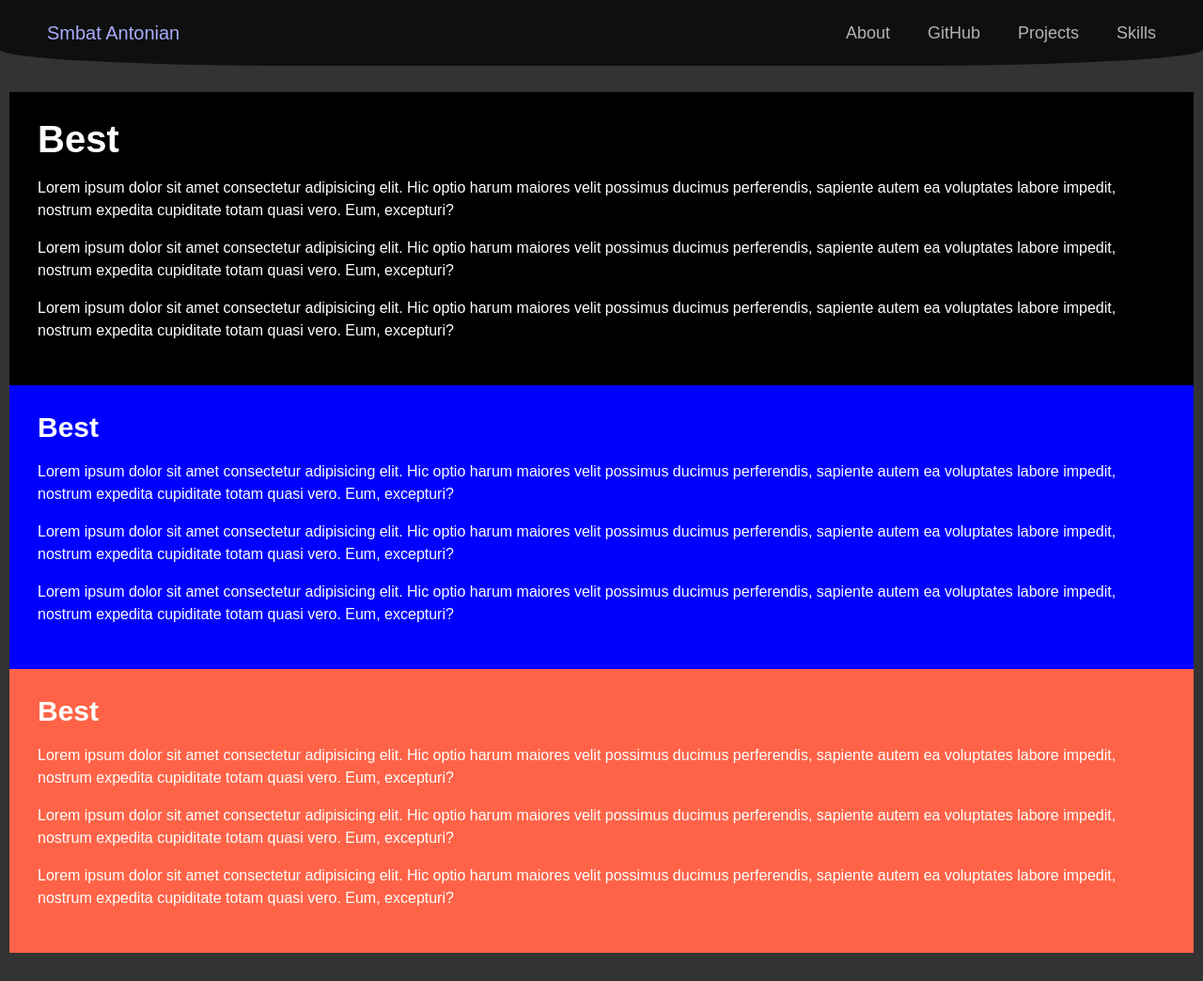
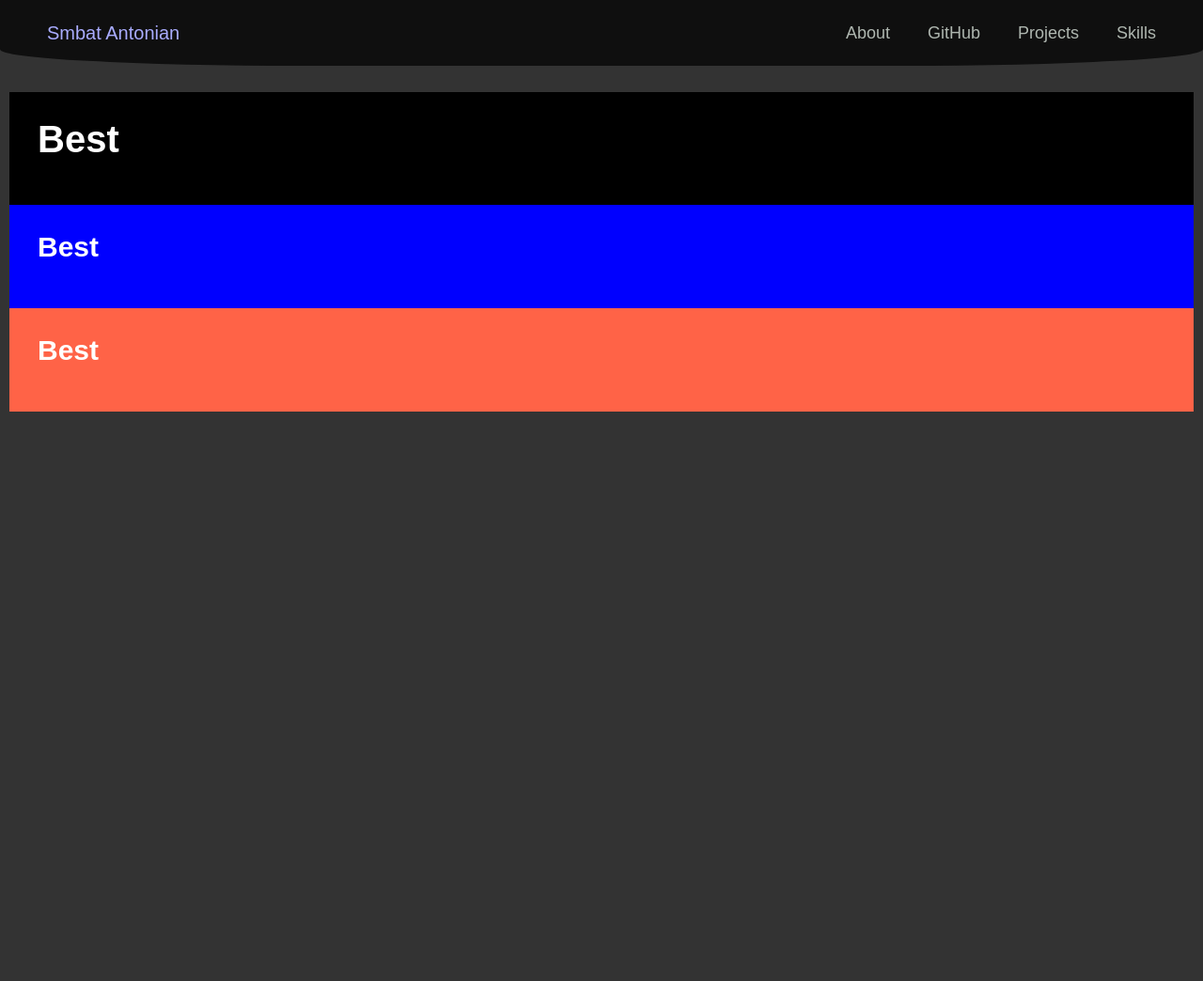
Before and after one commit to Smbat1505/My-Site.gitgub.io, a plain HTML site: page index.html in a window 1280 px wide. Shown: the whole page at 94% size. After the commit the page ends 808 px from the top, so only its background shows below. Drawn offline with Linux system fonts and the light colour scheme.

Commit message:
Update index.html
Delete paragraph

```diff
--- a/index.html
+++ b/index.html
@@ -62,39 +62,22 @@
             <section class="page_section page_section1">
                 <h1 class="page_title">Best</h1>
                 <div class="page_text">
-                    <p>Lorem ipsum dolor sit amet consectetur adipisicing elit. Hic optio harum maiores velit possimus ducimus perferendis, sapiente autem ea voluptates labore impedit, nostrum expedita cupiditate totam quasi vero. Eum, excepturi?</p>
 
-                    <p>Lorem ipsum dolor sit amet consectetur adipisicing elit. Hic optio harum maiores velit possimus ducimus perferendis, sapiente autem ea voluptates labore impedit, nostrum expedita cupiditate totam quasi vero. Eum, excepturi?
-                    </p>
-
-                    <p>Lorem ipsum dolor sit amet consectetur adipisicing elit. Hic optio harum maiores velit possimus ducimus perferendis, sapiente autem ea voluptates labore impedit, nostrum expedita cupiditate totam quasi vero. Eum, excepturi?
-                    </p>
                 </div>
             </section>
 
             <section class="page_section page_section2">
                 <h1 class="page_sub-title">Best</h1>
                 <div class="page_text">
-                    <p>Lorem ipsum dolor sit amet consectetur adipisicing elit. Hic optio harum maiores velit possimus ducimus perferendis, sapiente autem ea voluptates labore impedit, nostrum expedita cupiditate totam quasi vero. Eum, excepturi?</p>
 
-                    <p>Lorem ipsum dolor sit amet consectetur adipisicing elit. Hic optio harum maiores velit possimus ducimus perferendis, sapiente autem ea voluptates labore impedit, nostrum expedita cupiditate totam quasi vero. Eum, excepturi?
-                    </p>
 
-                    <p>Lorem ipsum dolor sit amet consectetur adipisicing elit. Hic optio harum maiores velit possimus ducimus perferendis, sapiente autem ea voluptates labore impedit, nostrum expedita cupiditate totam quasi vero. Eum, excepturi?
-                    </p>
                 </div>
             </section>
 
             <section class="page_section page_section3">
                 <h1 class="page_sub-title">Best</h1>
                 <div class="page_text">
-                    <p>Lorem ipsum dolor sit amet consectetur adipisicing elit. Hic optio harum maiores velit possimus ducimus perferendis, sapiente autem ea voluptates labore impedit, nostrum expedita cupiditate totam quasi vero. Eum, excepturi?</p>
 
-                    <p>Lorem ipsum dolor sit amet consectetur adipisicing elit. Hic optio harum maiores velit possimus ducimus perferendis, sapiente autem ea voluptates labore impedit, nostrum expedita cupiditate totam quasi vero. Eum, excepturi?
-                    </p>
-
-                    <p>Lorem ipsum dolor sit amet consectetur adipisicing elit. Hic optio harum maiores velit possimus ducimus perferendis, sapiente autem ea voluptates labore impedit, nostrum expedita cupiditate totam quasi vero. Eum, excepturi?
-                    </p>
                 </div>
             </section>
         </main>
```
